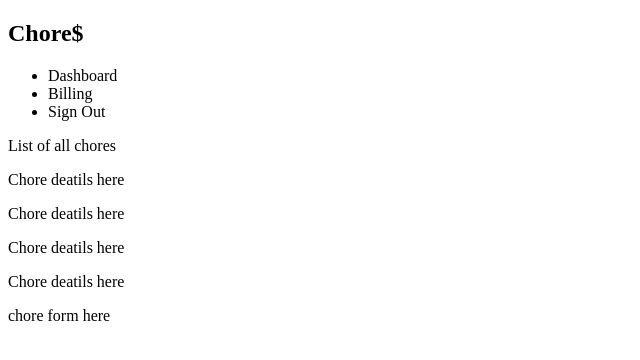
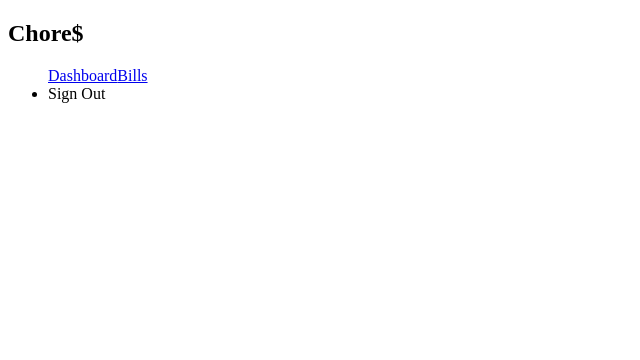
Before and after one commit to ameseee/chore-time, a React (Create React App) app: page / in a window 1280 px wide. Shown: the top 360 px of the page, without its empty margins (0-640 px from the left). Built offline with nearby package versions, Linux system fonts and the light colour scheme.

Commit message:
Configure project for react hooks and reach router

```diff
--- a/package.json
+++ b/package.json
@@ -3,8 +3,9 @@
   "version": "0.1.0",
   "private": true,
   "dependencies": {
-    "react": "^16.6.0",
-    "react-dom": "^16.6.0",
+    "@reach/router": "^1.2.1",
+    "react": "^16.7.0-alpha.0",
+    "react-dom": "^16.7.0-alpha.0",
     "react-scripts": "2.1.1"
   },
   "scripts": {
--- a/src/App/App.js
+++ b/src/App/App.js
@@ -1,4 +1,5 @@
 import React from 'react';
+import { Router } from "@reach/router";
 import './App.css';
 import Nav from '../Nav/Nav.js';
 import Bills from '../Parent/Bills/Bills.js';
@@ -8,7 +9,10 @@ function App() {
   return (
     <div>
       <Nav />
-      <ParentDashboard />
+      <Router>
+        <ParentDashboard path="/dashboard" />
+        <Bills path="bills" />
+      </Router>
     </div>
   )
 }
--- a/src/Nav/Nav.js
+++ b/src/Nav/Nav.js
@@ -1,12 +1,13 @@
 import React from 'react';
+import { Link } from "@reach/router";
 
-function Nav() {
+function Nav(props) {
   return (
     <nav>
       <h1>Chore$</h1>
       <ul>
-        <li>Dashboard</li>
-        <li>Billing</li>
+        <Link to="/dashboard">Dashboard</Link>
+        <Link to="/bills">Bills</Link>
         <li>Sign Out</li>
       </ul>
     </nav>
```
Also changed, not shown: 1 other file (tests, documents, lock files or other folders).
